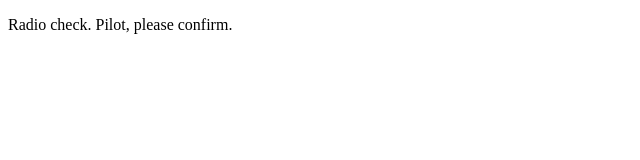
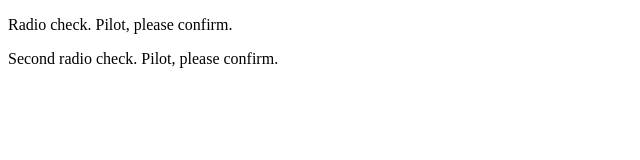
Before and after one commit to chili-tamarind/communication-log-pilot-1, a plain HTML site: page index.html in a window 1280 px wide. Shown: the whole page, without its empty margins (0-640 px from the left). Drawn offline with Linux system fonts and the light colour scheme.

Commit message:
Class 14.2 Updates

```diff
--- a/index.html
+++ b/index.html
@@ -2,5 +2,6 @@
 <html>
 <body>
     <p>Radio check. Pilot, please confirm.</p>
+    <p>Second radio check. Pilot, please confirm.</p>
 </body>
 </html>
```
